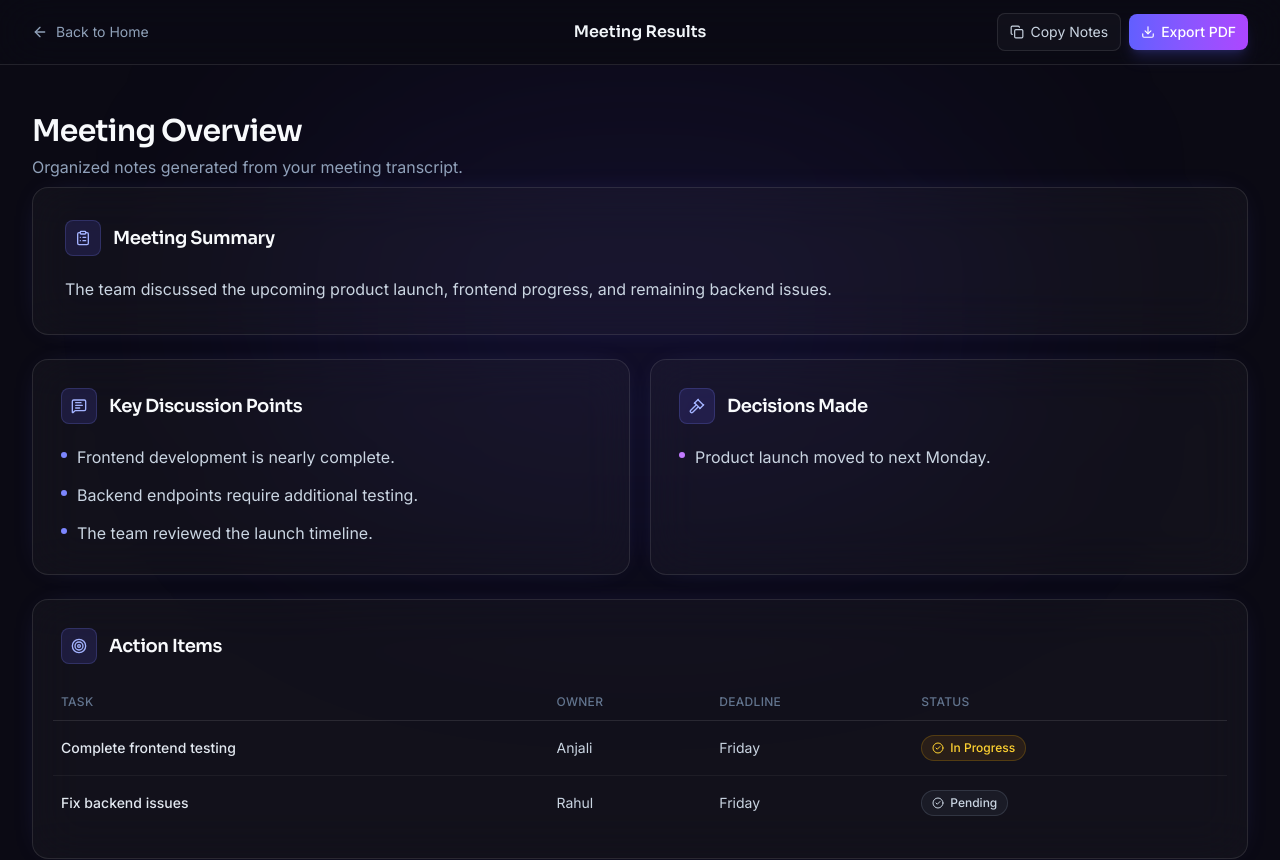
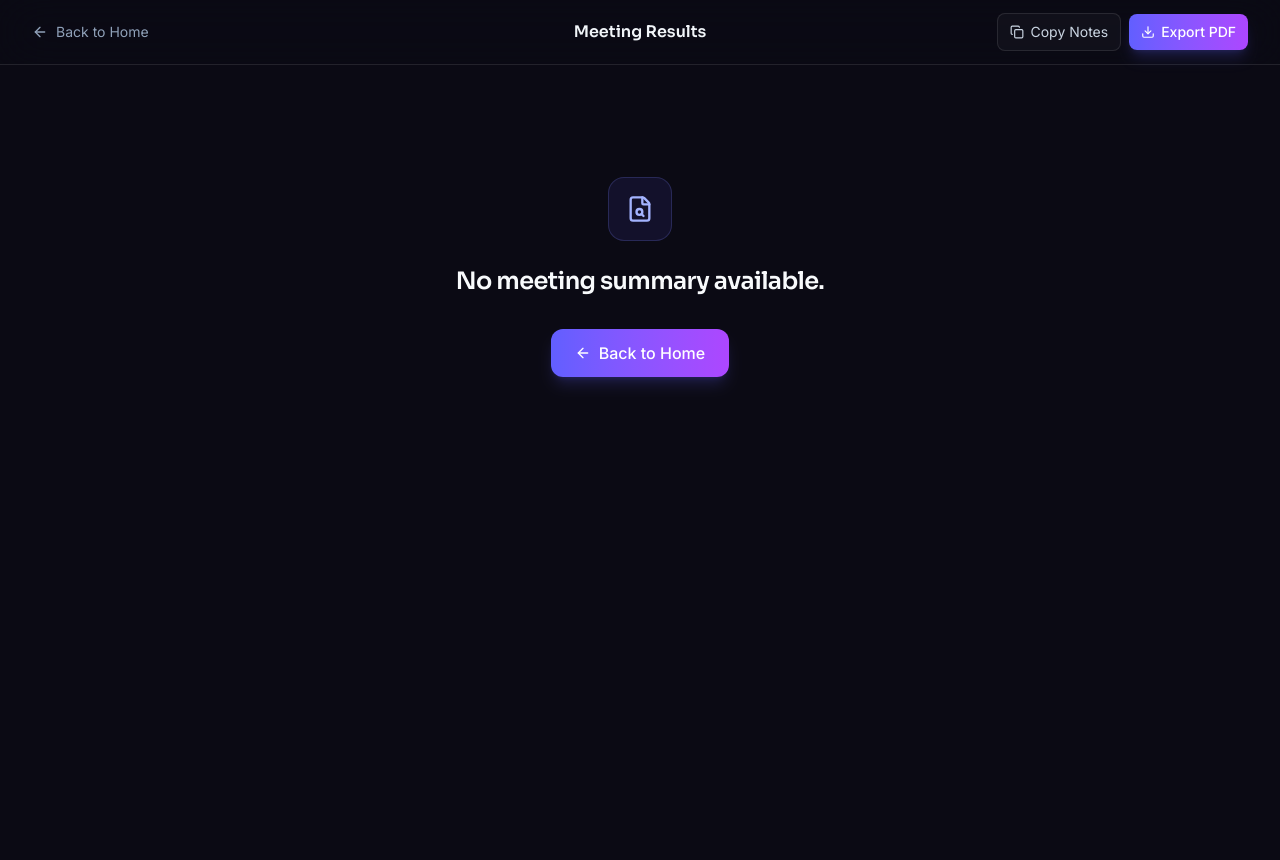
Before and after one commit to annjaliii/Meeting-Notes-Summarizer, a React app in the folder frontend/: page /results in a window 1280 px wide. Shown: the top 860 px of the page. After the commit the page ends 800 px from the top, so only its background shows below. Built offline with nearby package versions, Linux system fonts and the light colour scheme; the HTML template or start-up script is replaced by a standard one.

Commit message:
Add PDF export for meeting notes

```diff
--- /dev/null
+++ b/frontend/src/api/api.js
@@ -0,0 +1,11 @@
+// src/api/api.js
+import axios from "axios";
+
+const api = axios.create({
+  baseURL: "http://127.0.0.1:8000",
+  headers: {
+    "Content-Type": "application/json",
+  },
+});
+
+export default api;
--- a/frontend/src/components/TranscriptInput.jsx
+++ b/frontend/src/components/TranscriptInput.jsx
@@ -4,12 +4,14 @@ import { useNavigate } from "react-router-dom";
 import { motion, AnimatePresence } from "framer-motion";
 import { FileText, Sparkles, X, Clock, Lightbulb } from "lucide-react";
 import LoadingScreen from "./LoadingScreen";
+import api from "../api/api";
 
 const MIN_WORDS = 10;
 
 const TranscriptInput = () => {
   const [transcript, setTranscript] = useState("");
   const [isLoading, setIsLoading] = useState(false);
+  const [error, setError] = useState("");
   const navigate = useNavigate();
 
   const trimmed = transcript.trim();
@@ -26,12 +28,20 @@ const TranscriptInput = () => {
     setTranscript("");
   };
 
-  const handleSummarize = () => {
+  const handleSummarize = async () => {
     if (!isValid) return;
+
+    setError("");
     setIsLoading(true);
-    setTimeout(() => {
-      navigate("/results");
-    }, 2800);
+
+    try {
+      const response = await api.post("/summarize", { transcript });
+      navigate("/results", { state: { results: response.data } });
+    } catch (err) {
+      console.error("Failed to summarize meeting:", err);
+      setError("Something went wrong while summarizing. Please try again.");
+      setIsLoading(false);
+    }
   };
 
   return (
@@ -139,6 +149,20 @@ const TranscriptInput = () => {
               </p>
             </div>
 
+            {/* Error message */}
+            <AnimatePresence>
+              {error && (
+                <motion.p
+                  initial={{ opacity: 0, y: -4 }}
+                  animate={{ opacity: 1, y: 0 }}
+                  exit={{ opacity: 0, y: -4 }}
+                  className="mt-3 text-xs sm:text-sm text-red-400"
+                >
+                  {error}
+                </motion.p>
+              )}
+            </AnimatePresence>
+
             {/* Action button */}
             <div className="mt-6 flex justify-end">
               <motion.button
--- a/frontend/src/pages/Results.jsx
+++ b/frontend/src/pages/Results.jsx
@@ -1,42 +1,14 @@
 // src/pages/Results.jsx
-import { useNavigate } from "react-router-dom";
+import { useNavigate, useLocation } from "react-router-dom";
 import { motion } from "framer-motion";
-import { ArrowLeft, Download, Copy } from "lucide-react";
+import { ArrowLeft, Download, Copy, FileSearch } from "lucide-react";
 import MeetingResults from "../components/MeetingResults";
-
-// TEMPORARY sample data — replace once backend integration is connected.
-// Set to `null` to preview the Empty State.
-const sampleResults = {
-  summary:
-    "The team discussed the upcoming product launch, frontend progress, and remaining backend issues.",
-  keyPoints: [
-    "Frontend development is nearly complete.",
-    "Backend endpoints require additional testing.",
-    "The team reviewed the launch timeline.",
-  ],
-  actionItems: [
-    {
-      task: "Complete frontend testing",
-      person: "Anjali",
-      deadline: "Friday",
-      status: "In Progress",
-    },
-    {
-      task: "Fix backend issues",
-      person: "Rahul",
-      deadline: "Friday",
-      status: "Pending",
-    },
-  ],
-  decisions: ["Product launch moved to next Monday."],
-  importantDates: [
-    "Frontend testing deadline: Friday",
-    "Product launch: Next Monday",
-  ],
-};
 
 const Results = () => {
   const navigate = useNavigate();
+  const location = useLocation();
+
+  const results = location.state?.results ?? null;
 
   return (
     <motion.div
@@ -86,7 +58,35 @@ const Results = () => {
         </div>
       </div>
 
-      <MeetingResults results={sampleResults} />
+      {results ? (
+        <MeetingResults results={results} />
+      ) : (
+        <motion.div
+          initial={{ opacity: 0, y: 16 }}
+          animate={{ opacity: 1, y: 0 }}
+          transition={{ duration: 0.5, ease: "easeOut" }}
+          className="max-w-7xl mx-auto px-4 sm:px-6 lg:px-8 py-20 sm:py-28"
+        >
+          <div className="flex flex-col items-center text-center max-w-md mx-auto">
+            <div className="w-16 h-16 rounded-2xl bg-indigo-500/10 border border-indigo-400/20 flex items-center justify-center mb-6">
+              <FileSearch className="w-7 h-7 text-indigo-300" />
+            </div>
+            <h2 className="text-xl sm:text-2xl font-semibold text-slate-50 font-[Sora] tracking-tight">
+              No meeting summary available.
+            </h2>
+            <motion.button
+              onClick={() => navigate("/")}
+              whileHover={{ scale: 1.03 }}
+              whileTap={{ scale: 0.96 }}
+              transition={{ duration: 0.15 }}
+              className="mt-8 inline-flex items-center gap-2 rounded-xl bg-gradient-to-r from-indigo-500 to-purple-500 px-6 py-3 text-sm sm:text-base font-medium text-white shadow-lg shadow-indigo-500/20 hover:shadow-indigo-500/30 transition-shadow duration-200"
+            >
+              <ArrowLeft className="w-4 h-4" />
+              Back to Home
+            </motion.button>
+          </div>
+        </motion.div>
+      )}
     </motion.div>
   );
 };
--- /dev/null
+++ b/package.json
@@ -0,0 +1,5 @@
+{
+  "dependencies": {
+    "jspdf": "^4.2.1"
+  }
+}
```
Also changed, not shown: 1 other file (tests, documents, lock files or other folders).
